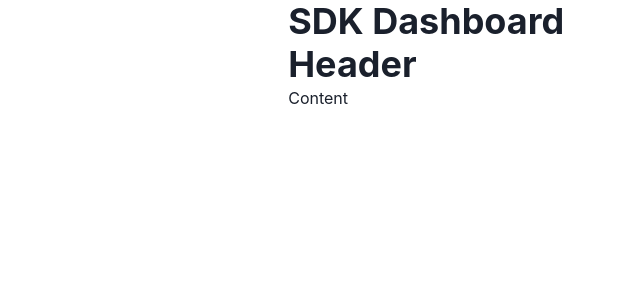
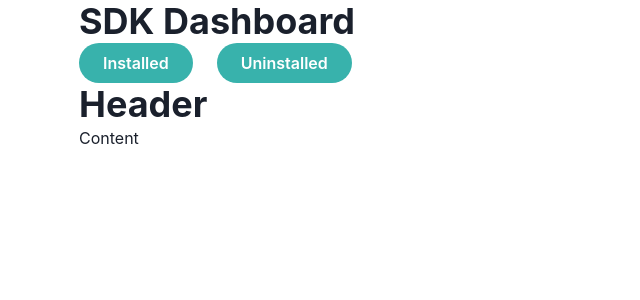
Before and after one commit to peterayeniofficial/sdk-dashoard, a React (Create React App) app: page / in a window 1280 px wide. Shown: the top 300 px of the page, without its empty margins (65-705 px from the left). Built offline with nearby package versions, Linux system fonts and the light colour scheme.

Commit message:
feat(components): add button

```diff
--- a/src/App.tsx
+++ b/src/App.tsx
@@ -4,7 +4,7 @@ import Dashboard from './dashboard';
 
 function App() {
   return (
-    <Container>
+    <Container maxW={'5xl'}>
       <Heading>SDK Dashboard</Heading>
       <Dashboard />
     </Container>
--- /dev/null
+++ b/src/components/Button/index.tsx
@@ -0,0 +1,20 @@
+import { Button } from '@chakra-ui/react';
+import React from 'react';
+
+interface LodasSDKButtonProps {
+  children: React.ReactNode;
+}
+
+export default function LoadSDKButton({ children }: LodasSDKButtonProps) {
+  return (
+    <Button
+      rounded={'full'}
+      px={6}
+      colorScheme={'teal'}
+      bg={'teal.400'}
+      _hover={{ bg: 'teal.500' }}
+    >
+      {children}
+    </Button>
+  );
+}
--- a/src/dashboard/index.tsx
+++ b/src/dashboard/index.tsx
@@ -1,11 +1,16 @@
 import React from 'react';
-import { Box } from '@chakra-ui/react';
+import { Box, Stack } from '@chakra-ui/react';
 import Header from './Header';
 import Content from './Content';
+import LoadSDKButton from '../components/Button/index';
 
 export default function Dashboard() {
   return (
     <Box>
+      <Stack spacing={6} direction={'row'}>
+        <LoadSDKButton>Installed</LoadSDKButton>
+        <LoadSDKButton>Uninstalled</LoadSDKButton>
+      </Stack>
       <Header />
       <Content />
     </Box>
```
